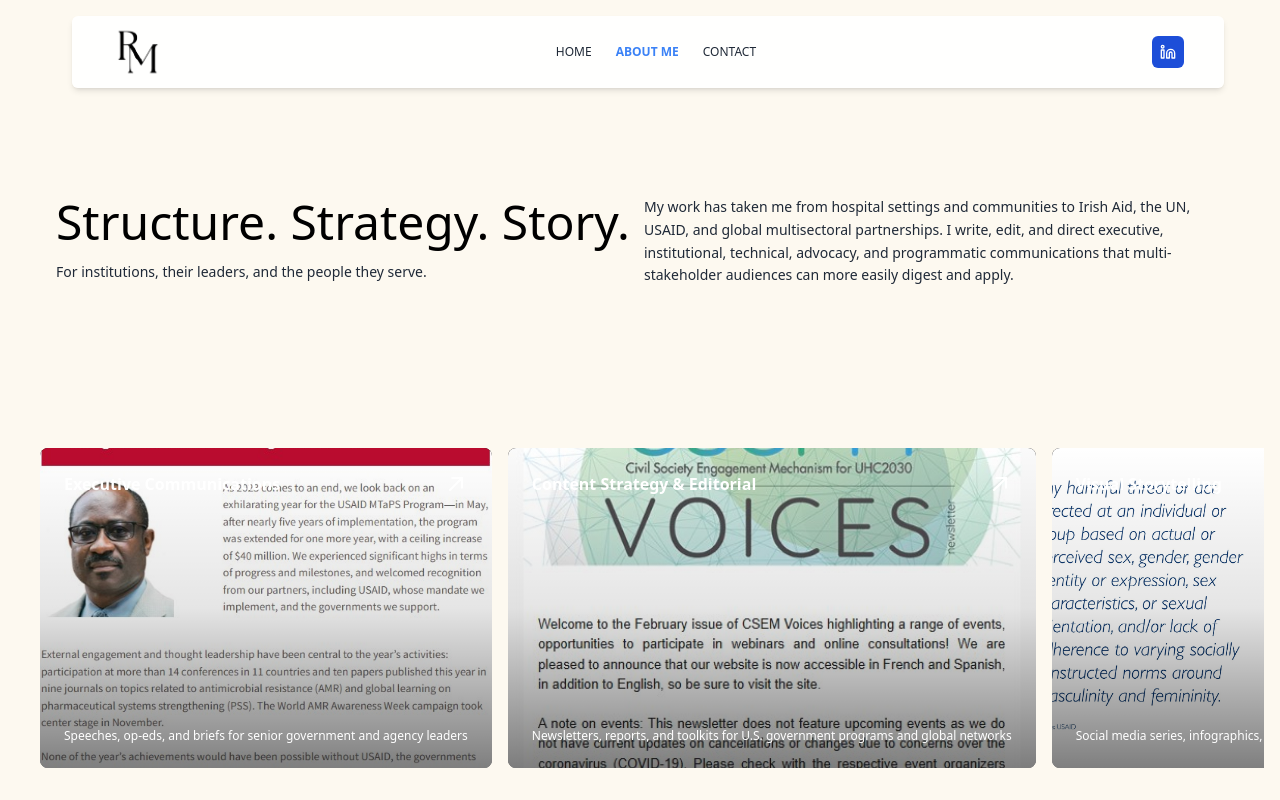
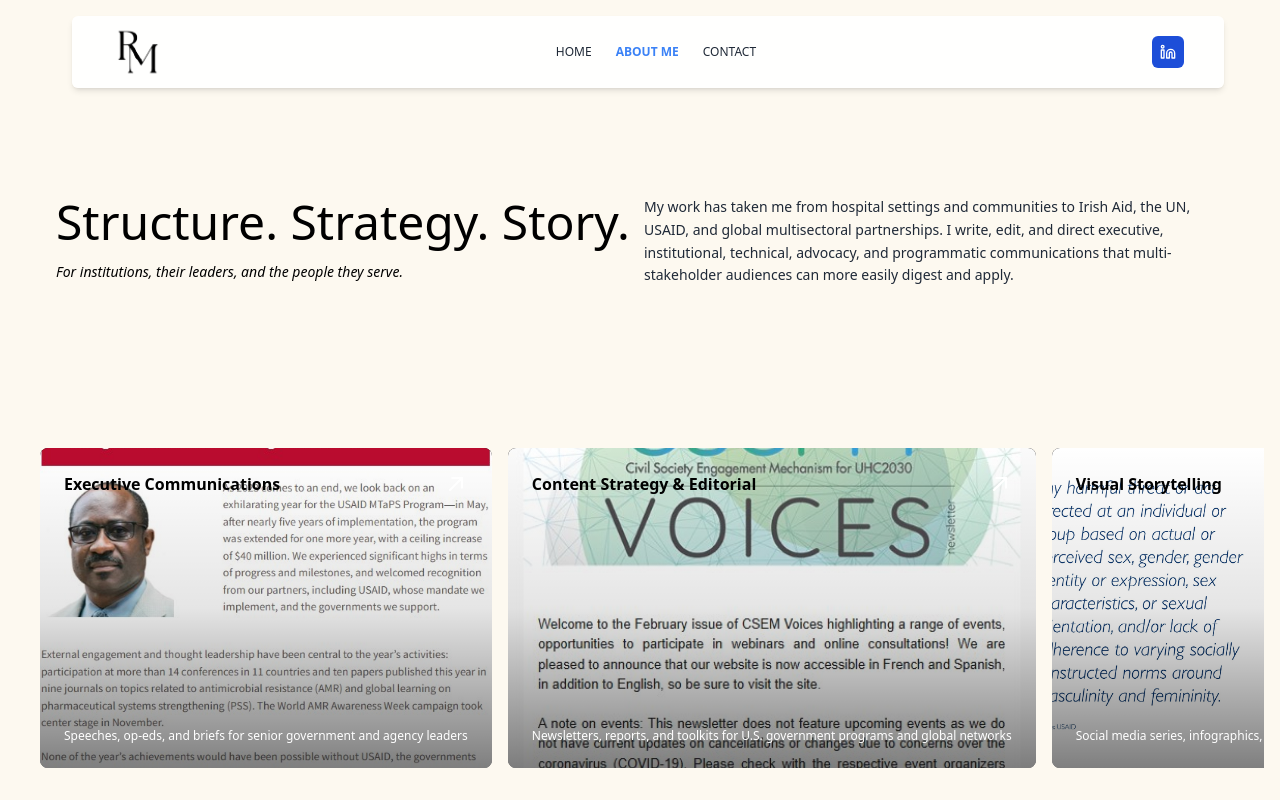
Before and after one commit to LNkholise/portfolio_rmabejane, a React (Create React App) app: page /selected-works in a window 1280 px wide. Built offline with nearby package versions, Linux system fonts and the light colour scheme.

Commit message:
works text edit2

```diff
--- a/src/data/works.js
+++ b/src/data/works.js
@@ -20,8 +20,8 @@ const works = [
       title: "Visual Storytelling",
       banner: "3.jpg",
       img1: "main.png",
-      caption: "Social media campaign for the impact report of the U.S. government’s $300M GEEA Fund · 2024",
-      text1: "Social media graphics directed for USAID’s agency-wide, global Gender-Based Violence campaign, 2024 .",
+      caption: "Social media graphics directed for USAID’s agency-wide, global Gender-Based Violence campaign, 2024.",
+      text1: "I provide narrative and creative direction to designers and videographers on infographics, data visuals, social cards, and videos, writing the brief, the words, and the data story behind each one.",
     },
     {
       selection: "selection4",
--- a/src/pages/Works.jsx
+++ b/src/pages/Works.jsx
@@ -32,7 +32,7 @@ function Works() {
       image: "/bento/2.jpg",
       imagePosition: "object-center",
       link: "selection4",
-      text: "National and global campaigns, with coverage in The Lancet, Devex, and the Lesotho Times"
+      text: "National and Global campaigns"
     },
     {
       id: 5,
@@ -49,7 +49,7 @@ function Works() {
       <div className="max-w-7xl mx-auto mt-40 mb-10 px-10 grid grid-cols-1 md:grid-cols-2 gap-2 items-center">
         <div>
           <h1 className="md:text-5xl text-3xl  font-medium mt-4">Structure. Strategy. Story.</h1>
-          <p className="text-sm md:text-md text-gray-800 font-light mt-4">For institutions, their leaders, and the people they serve.</p>
+          <p className="text-sm md:text-md text-black-800 font-light italic mt-4">For institutions, their leaders, and the people they serve.</p>
         </div>
         <div>
           <p className="text-sm md:text-md text-gray-800 leading-relaxed font-light mt-5">
@@ -78,7 +78,7 @@ function Works() {
               <div className="absolute inset-0 rounded-lg z-0 bg-gradient-to-b from-black/0 via-black/10 to-black/50"></div>
               <div className="relative z-10 flex flex-col justify-between h-full">
                 <div className="flex items-center justify-between">
-                  <h5 className="text-md font-bold">{item.title}</h5>
+                  <h5 className="text-md font-bold text-black">{item.title}</h5>
                   <svg width="24" height="24" viewBox="0 0 24 24" fill="none" xmlns="http://www.w3.org/2000/svg">
                     <path d="M6 18L18 6" stroke="currentColor" strokeWidth="2" strokeLinecap="round" strokeLinejoin="round"></path>
                     <path d="M8.25 6H18V15.75" stroke="currentColor" strokeWidth="2" strokeLinecap="round" strokeLinejoin="round"></path>
```
